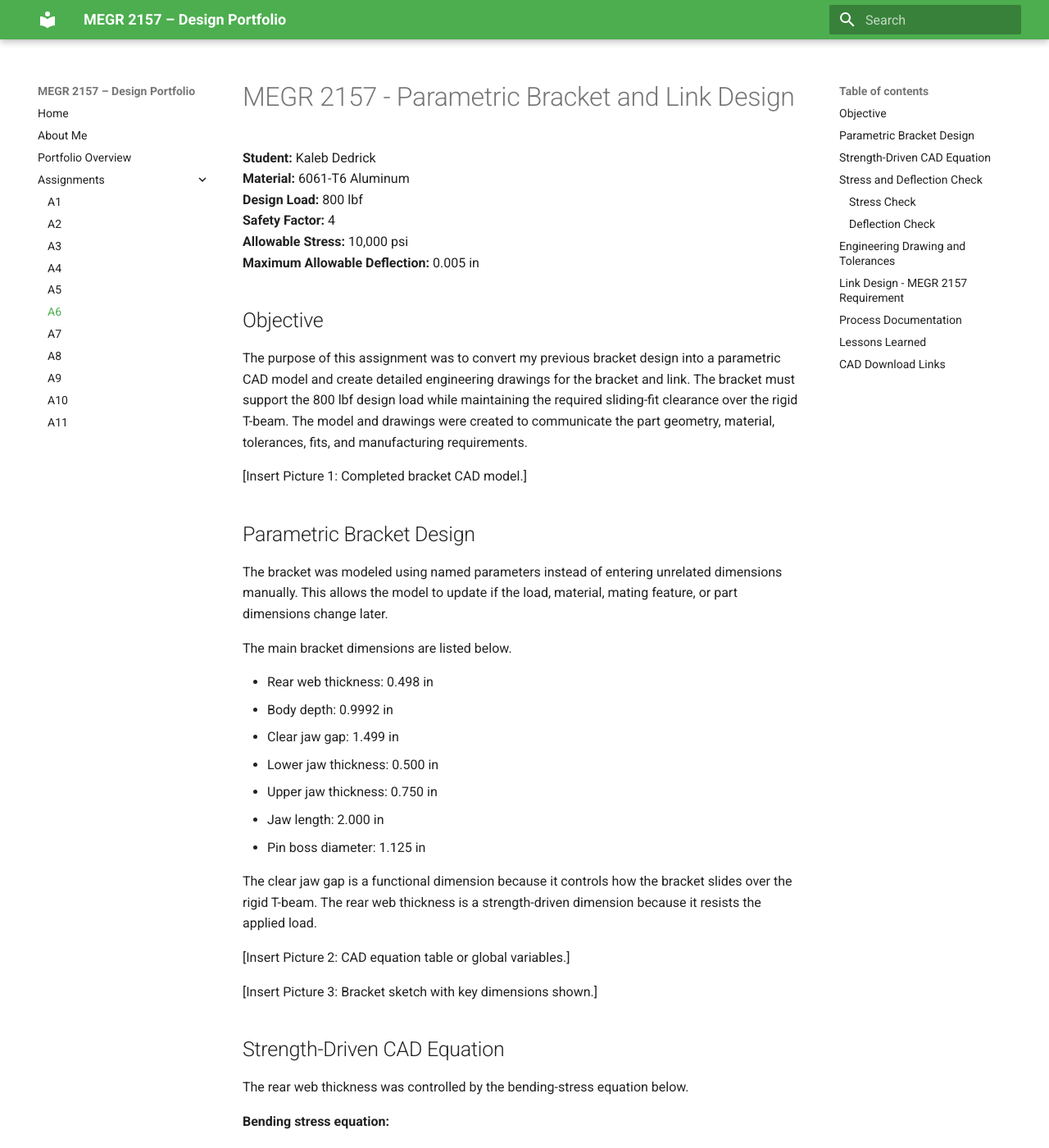
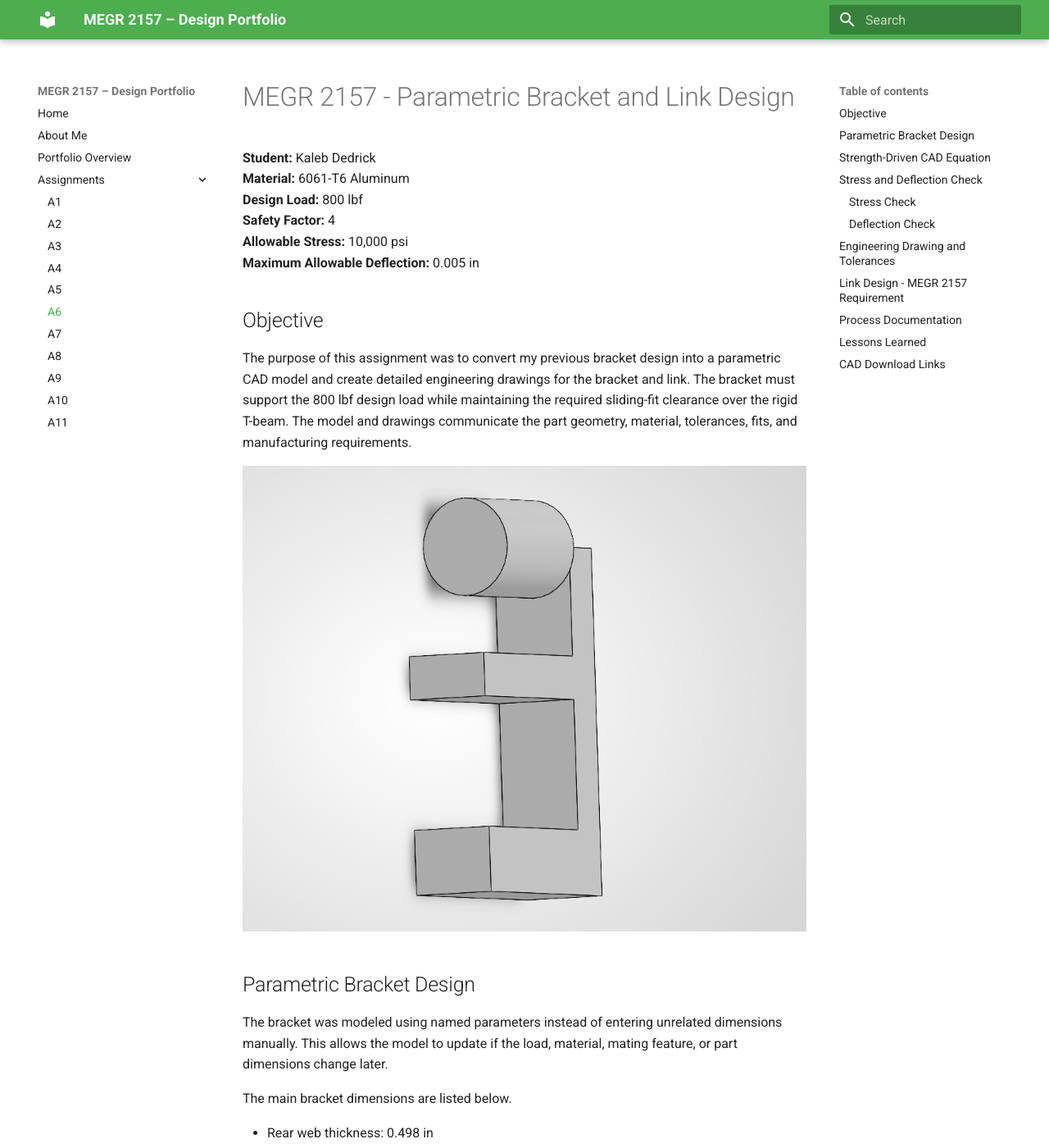
Before and after one commit to kdedrick123/MEGR-portfolio-, an MkDocs documentation site: the page built from docs/assignments/A06/index.md, in a window 1280 px wide and 1400 px high. Shown: the whole window at 82% size. Built offline with MkDocs 1.6.1 and Material for MkDocs 9.7.7, drawn with Linux system fonts in a browser that asks for light colours; some of the changed text lies outside the part shown.

Commit message:
Update index.md

```diff
--- a/docs/assignments/A06/index.md
+++ b/docs/assignments/A06/index.md
@@ -9,9 +9,9 @@
 
 ## Objective
 
-The purpose of this assignment was to convert my previous bracket design into a parametric CAD model and create detailed engineering drawings for the bracket and link. The bracket must support the 800 lbf design load while maintaining the required sliding-fit clearance over the rigid T-beam. The model and drawings were created to communicate the part geometry, material, tolerances, fits, and manufacturing requirements.
+The purpose of this assignment was to convert my previous bracket design into a parametric CAD model and create detailed engineering drawings for the bracket and link. The bracket must support the 800 lbf design load while maintaining the required sliding-fit clearance over the rigid T-beam. The model and drawings communicate the part geometry, material, tolerances, fits, and manufacturing requirements.
 
-[Insert Picture 1: Completed bracket CAD model.]
+![Completed bracket CAD model](bracketimg.png)
 
 ## Parametric Bracket Design
 
@@ -29,19 +29,17 @@ The main bracket dimensions are listed below.
 
 The clear jaw gap is a functional dimension because it controls how the bracket slides over the rigid T-beam. The rear web thickness is a strength-driven dimension because it resists the applied load.
 
-[Insert Picture 2: CAD equation table or global variables.]
-
-[Insert Picture 3: Bracket sketch with key dimensions shown.]
+![CAD Equation Manager and Global Variables](value.png)
 
 ## Strength-Driven CAD Equation
 
-The rear web thickness was controlled by the bending-stress equation below.
+The rear web thickness was controlled using the bending-stress equation below.
 
 **Bending stress equation:**
 
 σ = (6 × F × e) / (b × t²)
 
-Solving the equation for the required web thickness gives:
+Solving the equation for the required rear web thickness gives:
 
 t = √[(6 × F × e) / (σ_allow × b)]
 
@@ -65,7 +63,7 @@ t = 0.498 in
 
 Therefore, the rear web thickness was set to **0.498 in**.
 
-This equation was entered directly into the CAD equation manager as the `WEB_THICKNESS` parameter. The web thickness was not manually typed as a disconnected value. If the design load, allowable stress, or body depth changes, the CAD model will recalculate the rear web thickness and rebuild the connected geometry automatically.
+The Equation Manager contains the design variables and web-thickness calculation used to document the design basis. The variables can be updated if the design load, allowable stress, or body depth changes.
 
 ## Stress and Deflection Check
 
@@ -102,7 +100,7 @@ Since:
 
 the bracket meets the deflection requirement.
 
-[Insert Picture 4: Hand calculation, CAD equation, or simulation result.]
+![Stress and deflection calculation](<strress calc.png>)
 
 ## Engineering Drawing and Tolerances
 
@@ -124,7 +122,7 @@ The rear web thickness should also use the tighter tolerance class because it is
 
 Using the tightest tolerance on every dimension would increase machining time, inspection requirements, and manufacturing cost without improving the function of non-critical features.
 
-[Insert Picture 5: Completed bracket drawing in third-angle projection.]
+![Completed bracket drawing in third-angle projection](<bracket drw.png>)
 
 ## Link Design - MEGR 2157 Requirement
 
@@ -146,22 +144,16 @@ The drawing datums are:
 - Datum B: Axis of the 1.000 in hole
 - Datum C: Axis of the 0.500 in hole
 
-The drawing should include these position callouts:
+The drawing includes these position callouts:
 
 - Position of 1.000 in hole: DIA 0.005 | A | B | C
 - Position of 0.500 in hole: DIA 0.010 | A | B
-
-[Insert Picture 6: Link CAD model.]
-
-[Insert Picture 7: Link equation table or global variables.]
-
-[Insert Picture 8: Completed link drawing in third-angle projection.]
 
 ## Process Documentation
 
 I began by reviewing the geometry and dimensions from the previous bracket assignment. The bracket geometry was separated into strength-driven dimensions and fit-controlled dimensions. The rear web thickness was identified as the primary strength-driven feature because it resists the bending load. The jaw gap was identified as the primary fit-controlled feature because it must slide over the T-beam.
 
-I used the bending-stress equation to control the rear web thickness directly in CAD. This connected the engineering calculation to the model so that a change to the load, material, or body depth would update the model without manually editing the sketch.
+I used the bending-stress equation to determine the rear web thickness. This connected the engineering analysis to the CAD design basis and showed how a change to the load, material, or body depth affects the required web thickness.
 
 While creating the drawings, I checked that the views were arranged in third-angle projection and that the important dimensions were visible without duplicate dimensions. I also verified that the material, finish, tolerance block, title block, drawing number, revision, and third-angle projection symbol were included.
 
@@ -179,6 +171,5 @@ I also learned that tolerances communicate design intent. The 1.499 in gap needs
 
 ## CAD Download Links
 
-- **Bracket CAD file:** [Insert bracket CAD download link]
-- **Link CAD file:** [Insert link CAD download link]
-- **Parametric equation file:** [Insert CAD equation table or master-model link]
+- **Bracket CAD file:** [Download the bracket STEP file](Kaleb_Dedrick_MEGR2157_Bracket.step)
+- **Link CAD file:** [Download the link STEP file](Kaleb_Dedrick_MEGR2157_Link_Parametric.step)
```
Also changed, not shown: other parts of docs/assignments/A06/index.md (+1 -1 lines).
